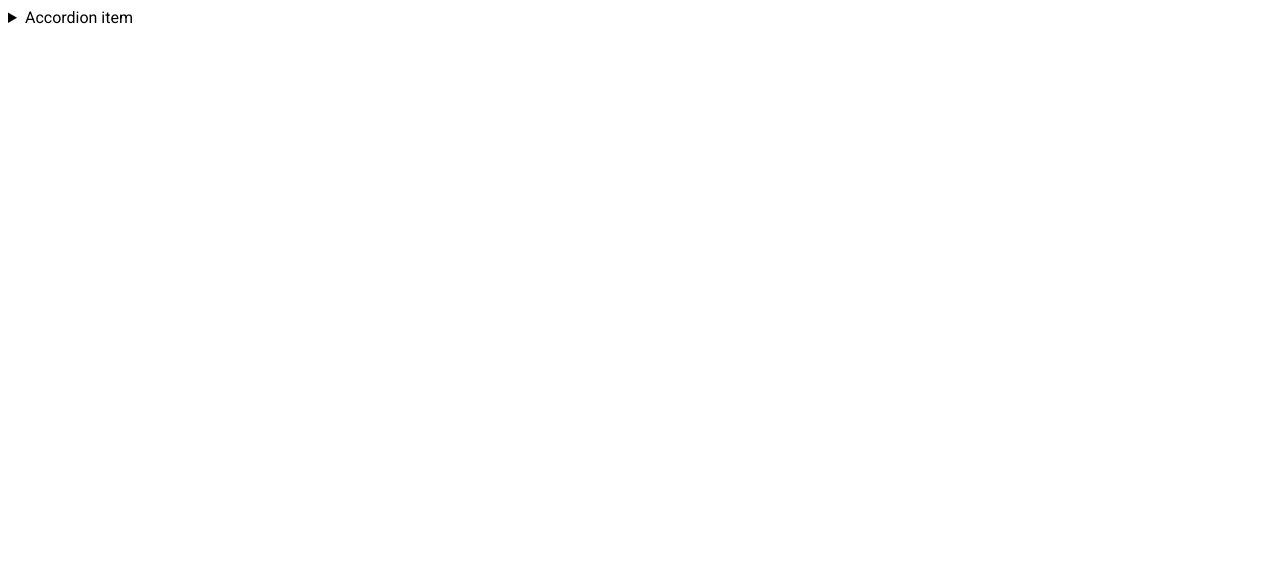
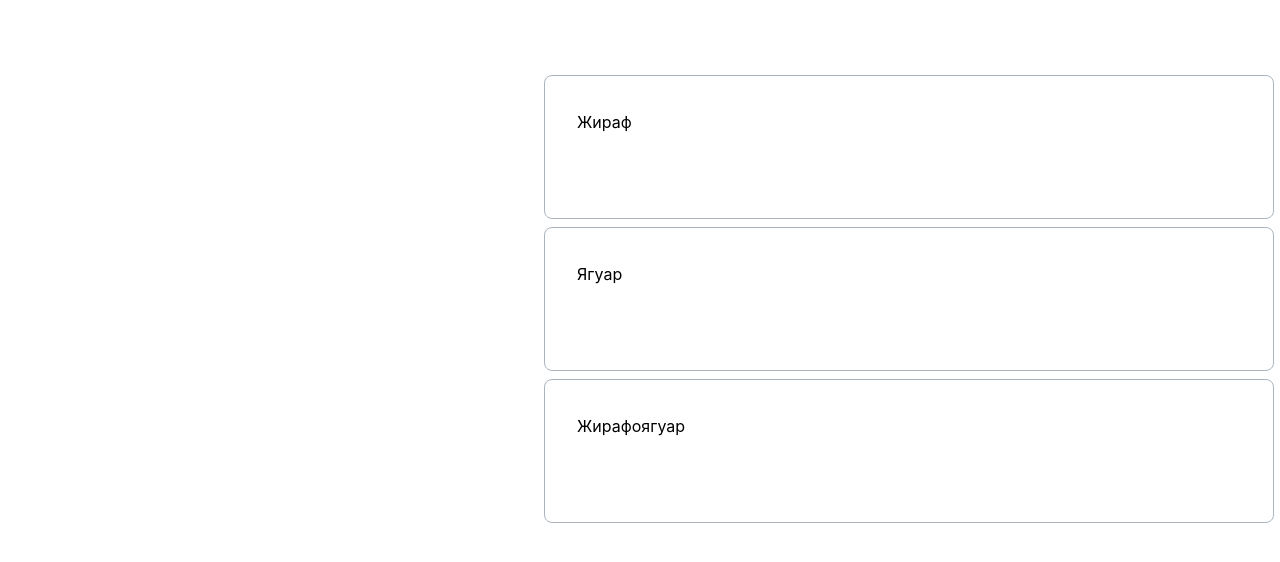
Before and after one commit to js-tasks-ru/htmlcss-20211125_pavelmaks648, a website: page 03-lection1/02-accordion/index.html in a window 1280 px wide. Drawn offline with Linux system fonts and the light colour scheme.

Commit message:
03-lection1-accordion

```diff
--- /dev/null
+++ b/03-lection1/02-accordion/__content/accordion__content.css
@@ -0,0 +1,8 @@
+.accordion__content {
+    font-family: Inter;
+    font-style: normal;
+    font-weight: normal;
+    font-size: 16px;
+    line-height: 24px;
+    padding-left: 32px;
+}
--- /dev/null
+++ b/03-lection1/02-accordion/__summary/accordion__summary.css
@@ -0,0 +1,18 @@
+.accordion__summary {
+    display: block;
+    font-family: Inter;
+    font-style: normal;
+    font-weight: normal;
+    font-size: 16px;
+    line-height: 24px;
+    padding-top: 34px;
+    padding-left: 32px;
+}
+
+.accordion__summary::-webkit-details-marker {
+    display: none;
+}
+
+.accordion__summary :last-child {
+    margin-bottom: 0px;
+}
--- a/03-lection1/02-accordion/accordion.css
+++ b/03-lection1/02-accordion/accordion.css
@@ -1 +1,15 @@
-/* Стилизация аккордеона */
+    /* Стилизация аккордеона */
+
+    @import './__summary/accordion__summary.css';
+    @import './__content/accordion__content.css';
+    .accordion {
+        position: relative;
+        width: 730px;
+        height: 144px;
+        left: 544px;
+        top: 75px;
+        border: 1px solid var(--grey-3);
+        box-sizing: border-box;
+        border-radius: 8px;
+        margin-bottom: 8px;
+    }
--- a/03-lection1/02-accordion/index.html
+++ b/03-lection1/02-accordion/index.html
@@ -1,18 +1,38 @@
 <!DOCTYPE html>
 <!-- Страница с аккордеоном -->
 <html lang="ru">
+
 <head>
+
+    <meta charset="UTF-8">
+    <link rel="stylesheet" href="../../assets/css/normalize.css">
     <link rel="stylesheet" href="../../assets/css/main.css">
     <link rel="stylesheet" href="./accordion.css">
+    <title>03-02 Аккордион</title>
 </head>
+
 <body>
-        <details>
-            <summary>
-                Accordion item
-            </summary>
-            <p>
-                Hidden content
+    <details class="accordion">
+        <summary class="accordion__summary">
+            Жираф </summary>
+        <p class="accordion__content">
+            Пятнистый и с длинной шеей
+        </p>
+    </details>
+    <details class="accordion">
+        <summary class="accordion__summary">
+            Ягуар </summary>
+        <p class="accordion__content">
+            Пятнистый и очень быстрый
+        </p>
+    </details>
+    <details class="accordion">
+        <summary class="accordion__summary">
+            Жирафоягуар</summary>
+        <p class="accordion__content">
+            Пятнистое нечто очень быстрое и далеко смотрящее
         </p>
     </details>
 </body>
+
 </html>
```
Lines whose indentation alone changed are shown as unchanged.
